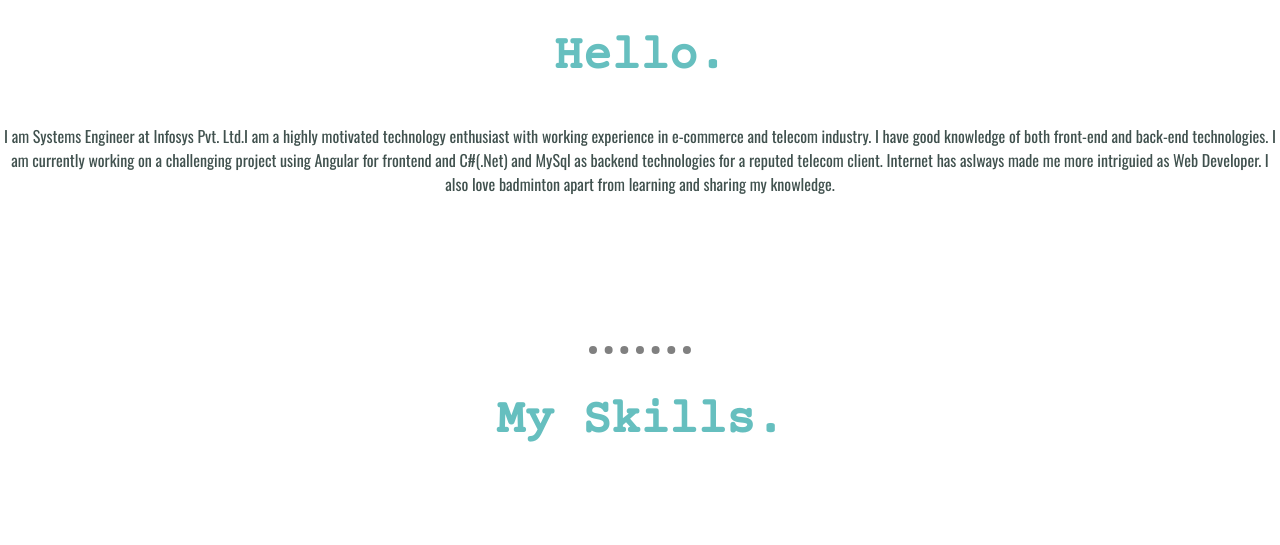
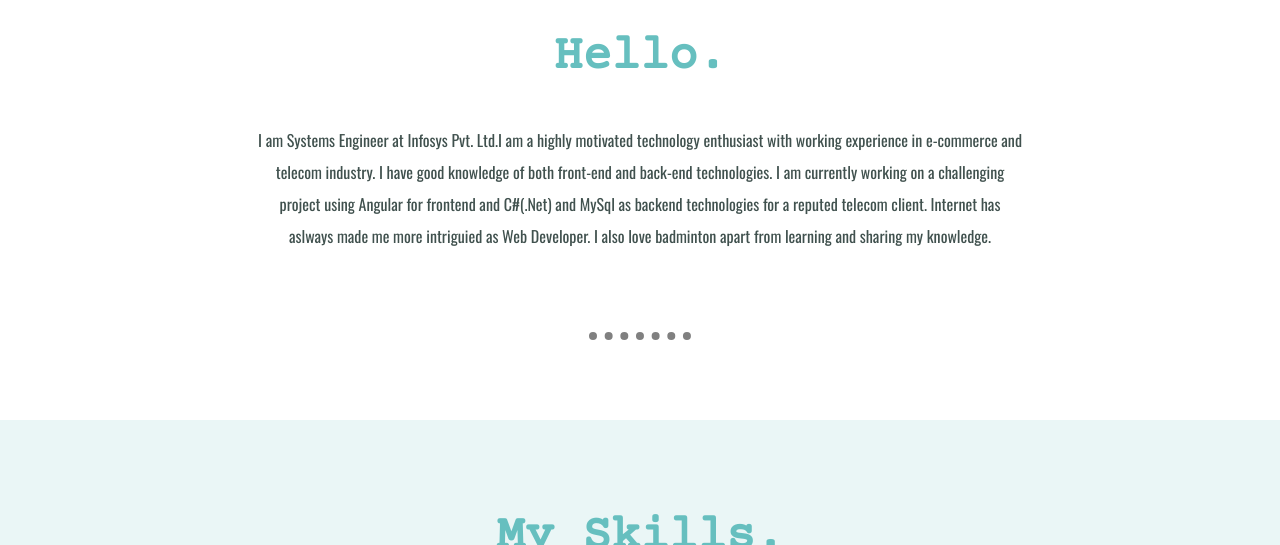
Before and after one commit to SultanRashaad/homePage, a plain HTML site: page index.html in a window 1280 px wide. Shown: the part 1240-1785 px from the top of the page. Drawn offline with nearby package versions, Linux system fonts and the light colour scheme; grey boxes are pictures that could not be loaded.

Commit message:
MyPage without bootstrap

```diff
--- a/css/styles.css
+++ b/css/styles.css
@@ -27,7 +27,8 @@ hr{
     border-top-style: dotted;
     border-top-width: 8px;
     border-top-color: grey;
-    margin-top: 150px;
+    margin-top: 80px;
+    margin-bottom: 80px;
     width: 8%;
 }
 
@@ -106,8 +107,19 @@ h3{
 .contact-me-para{
     padding-bottom: 20px;
 }
+.para-middle-container{
+    width: 60%;
+    margin: 0 auto;
+    line-height: 2;
+}
+.skills{
+    background-color: #EAF6F6;
+    padding:50px 0 50px 0;
+}
 
-
+.mySkill-heading{
+    margin-bottom: 20px;
+}
 .skill-row{
     width: 50%;
     margin:100px auto;
--- a/index.html
+++ b/index.html
@@ -27,11 +27,11 @@
         <div class="profile">
           <img  class="profile-img" src="images/Profile Picture-modified.png" alt="PofilePic">
           <h2>Hello.</h2>
-          <p class="para">I am Systems Engineer at Infosys Pvt. Ltd.I am a highly motivated technology enthusiast with working experience in e-commerce and telecom industry. I have good knowledge of both front-end and back-end technologies. I am currently working on a challenging project using Angular for frontend and C#(.Net) and MySql as backend technologies for a reputed telecom client. Internet has aslways made me more intriguied as Web Developer. I also love badminton apart from learning and sharing my knowledge.</p>
+          <p class="para-middle-container">I am Systems Engineer at Infosys Pvt. Ltd.I am a highly motivated technology enthusiast with working experience in e-commerce and telecom industry. I have good knowledge of both front-end and back-end technologies. I am currently working on a challenging project using Angular for frontend and C#(.Net) and MySql as backend technologies for a reputed telecom client. Internet has aslways made me more intriguied as Web Developer. I also love badminton apart from learning and sharing my knowledge.</p>
         </div>
         <hr>
         <div class="skills">
-          <h2>My Skills.</h2>
+          <h2 class="mySkill-heading">My Skills.</h2>
           <div class="skill-row">
             <img class="coding-img" src="https://media0.giphy.com/media/QssGEmpkyEOhBCb7e1/giphy.gif?cid=ecf05e4726rlwmrzcuri1yrrst8khp1ctb19nf6tqvh4chhq&rid=giphy.gif&ct=s" alt="coding tag gif">
             <h3>Design & Development</h3>
```
